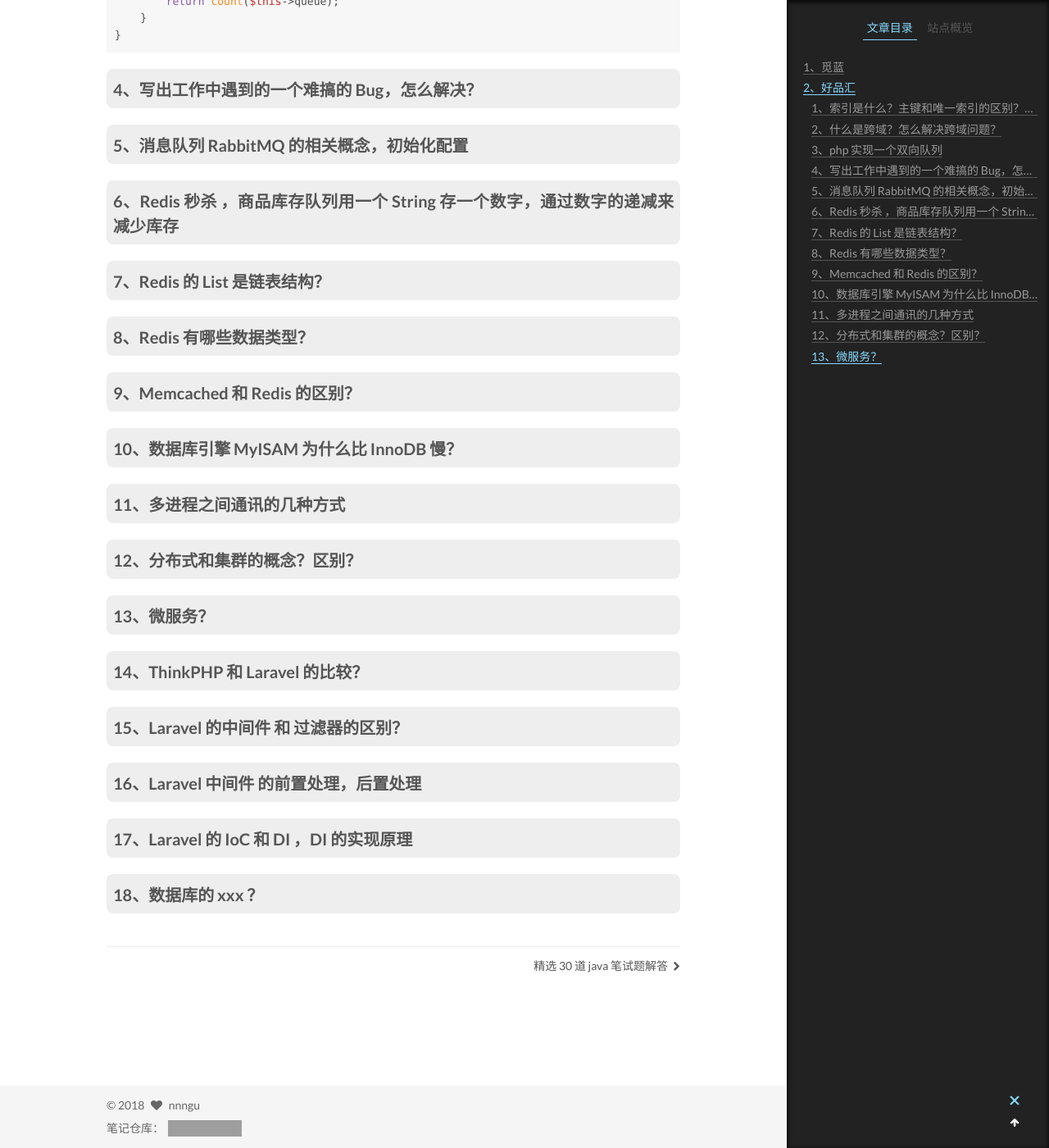
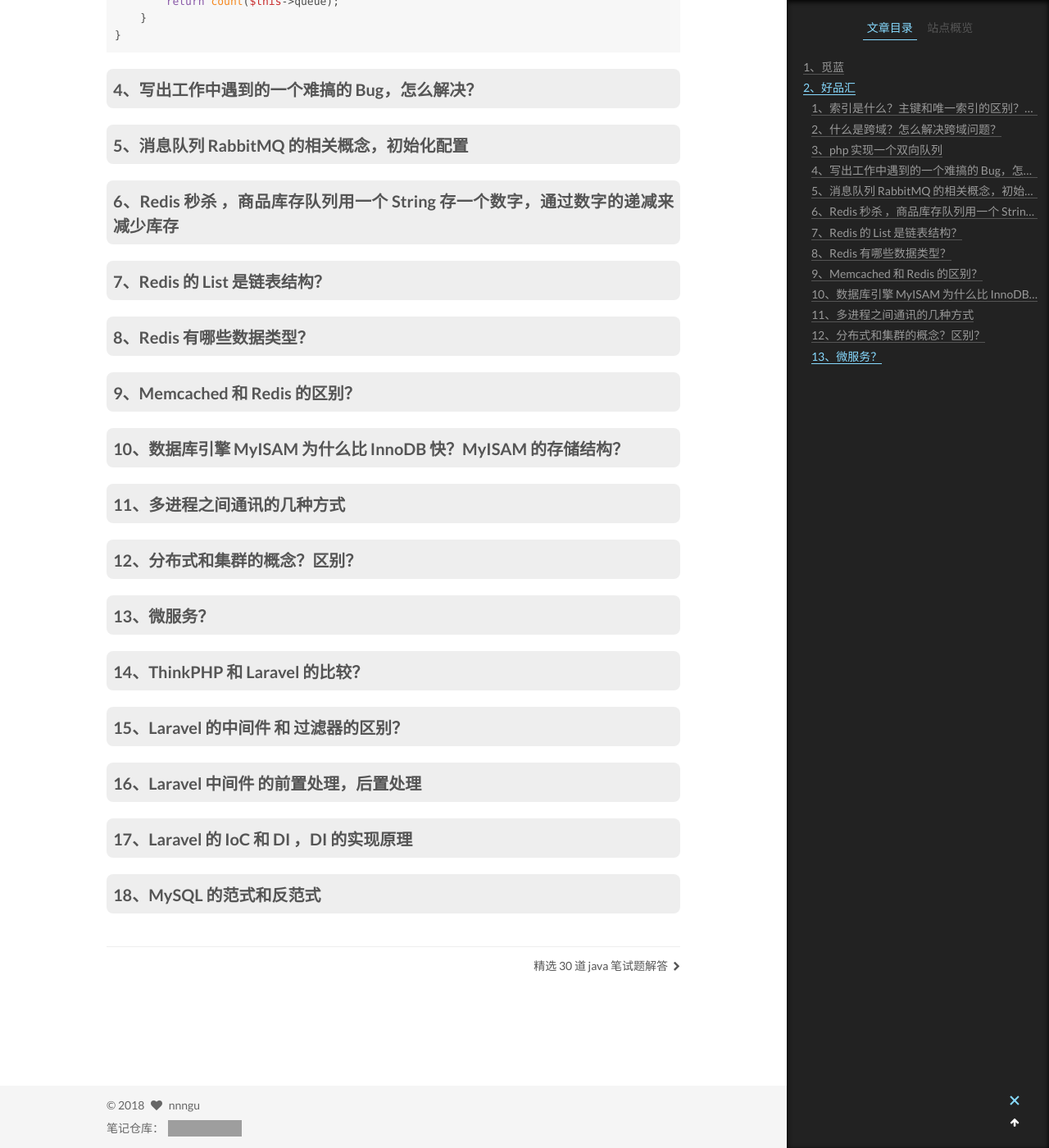
Before and after one commit to nnngu/LearningNotes, a Jekyll site: the page built from _posts/2018-06-05-PHP 面试题收集.md, in a window 1280 px wide and 1400 px high, scrolled down 5914 px. Shown: the whole window at 82% size. Built offline with Jekyll 4.4.1, drawn with Linux system fonts in a browser that asks for light colours; grey boxes are pictures that could not be loaded.

Commit message:
修改文件: _posts/2018-06-05-PHP 面试题收集.md

```diff
--- a/_posts/2018-06-05-PHP 面试题收集.md
+++ b/_posts/2018-06-05-PHP 面试题收集.md
@@ -220,7 +220,7 @@ class Deque {
 
 ### 9、Memcached 和 Redis 的区别？
 
-### 10、数据库引擎 MyISAM 为什么比 InnoDB 慢？
+### 10、数据库引擎 MyISAM 为什么比 InnoDB 快？MyISAM 的存储结构？
 
 ### 11、多进程之间通讯的几种方式
 
@@ -236,4 +236,4 @@ class Deque {
 
 ### 17、Laravel 的 IoC 和 DI ，DI 的实现原理
 
-### 18、数据库的 xxx ？
+### 18、MySQL 的范式和反范式
```
